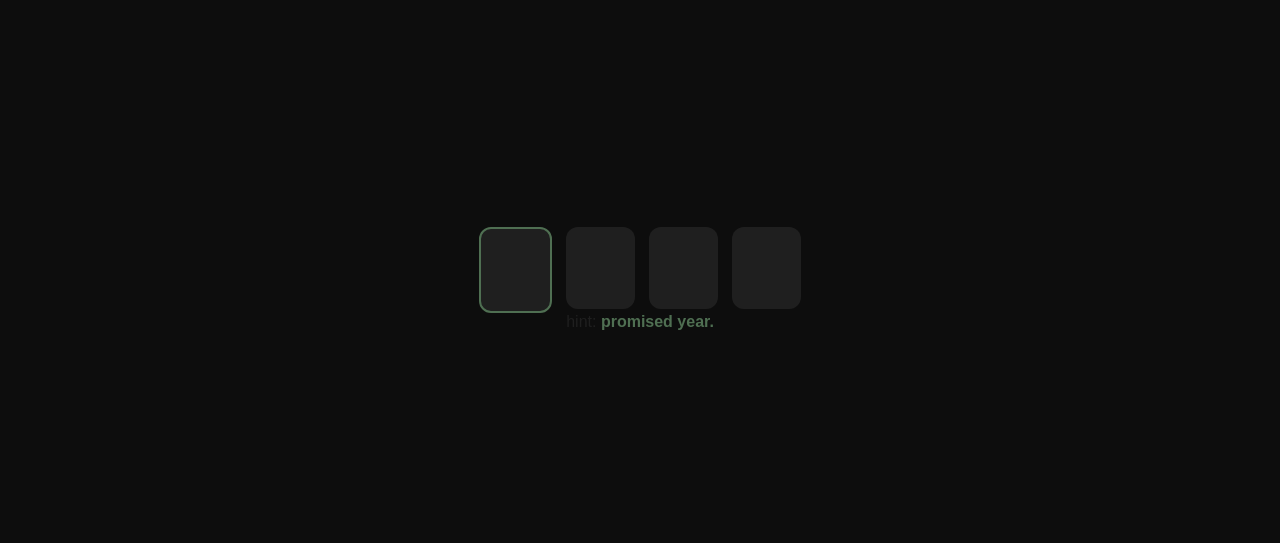
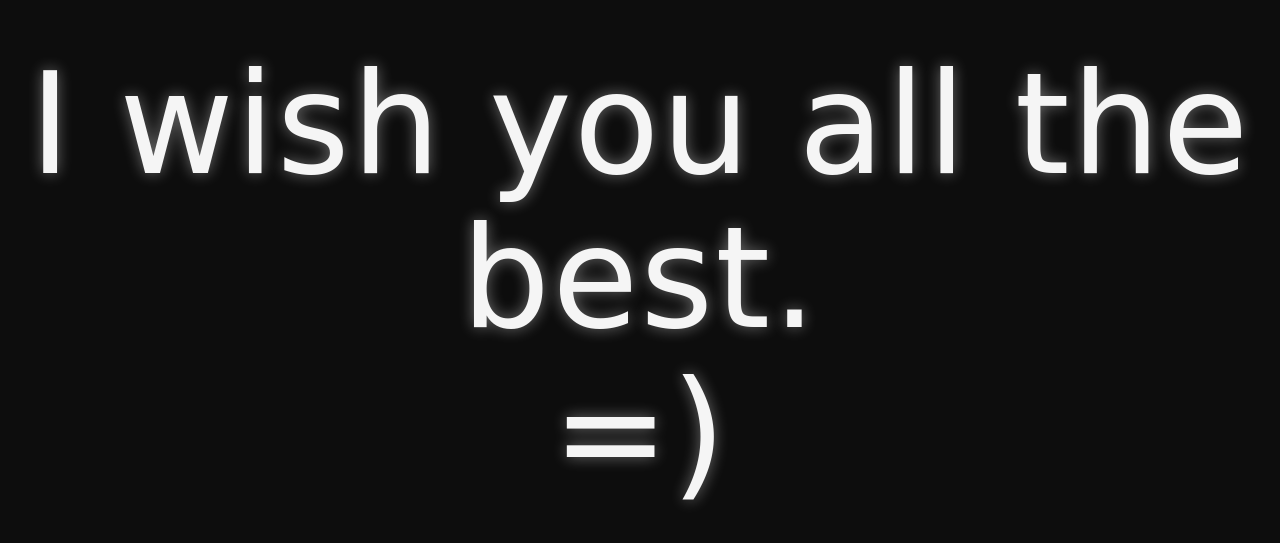
Before and after one commit to kalderetangkuyajr/happy_birthday, a plain HTML site: page index.html in a window 1280 px wide. Shown: the part 121-664 px from the top of the page. Drawn offline with Linux system fonts and the light colour scheme; a web font is replaced by a local one.

Commit message:
Update index.html

```diff
--- a/index.html
+++ b/index.html
@@ -12,7 +12,8 @@
 </head>
 
 <body class="login-mode">
-
+<div class="title">I wish you all the best.<br> =) </div>
+  <!--
 <div class="container" id="loginPage">
   <div class="password-box">
     <input type="tel" inputmode="numeric" maxlength="1">
@@ -40,8 +41,9 @@
 
 <div class="container hidden" id="birthdayPage">
   <div class="title">Happy Birthday!!!</div>
-  <!--<div class="subtitle">My dearest</div>-->
+  <div class="subtitle">My dearest</div>
 </div>
+
 
 <div id="tulipBG" class="hidden">
 
@@ -113,5 +115,6 @@
 <audio id="birthdayMusic" src="hbd.m4a" loop></audio>
 
 <script src="script.js"></script>
+-->
 </body>
 </html>
```
